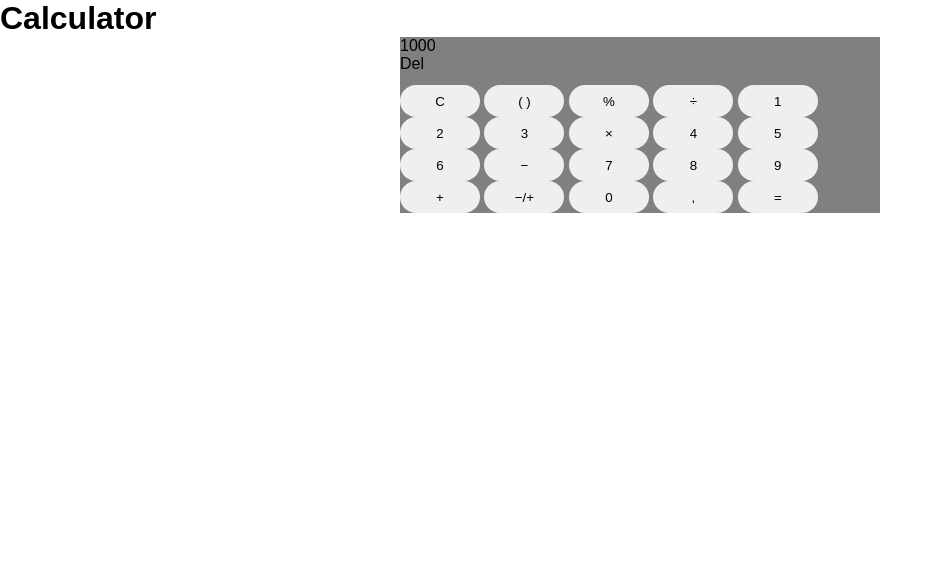
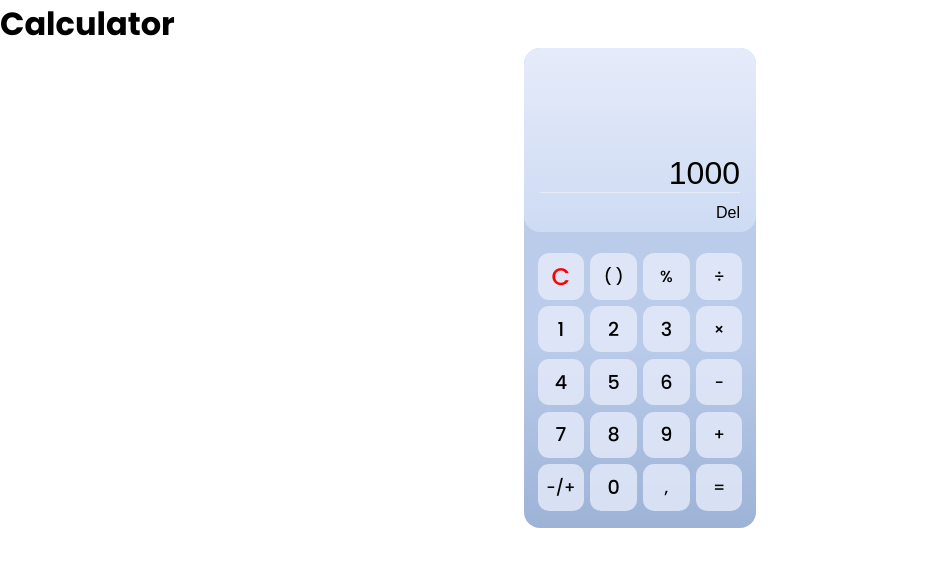
Before and after one commit to gabrielmarques23/smart-calculator, a plain HTML site: page index.html in a window 1280 px wide. Shown: the whole page, without its empty margins (0-942 px from the left). Drawn offline with Linux system fonts and the light colour scheme; a web font is replaced by a local one.

Commit message:
Update CSS styles

```diff
--- a/css/style.css
+++ b/css/style.css
@@ -1,39 +1,117 @@
 @charset "UTF-8";
 
-:root{
-    --font01 : "Teachers", sans-serif;
+:root {
+    --FontFamily-01: "Teachers", sans-serif;
+    --FontFamily-02: "Poppins", sans-serif;
+    --Web-Bg: #C1CFE7;
+
+    --CalcScrLinear-01: #cddbf3;
+    --CalcScrLinear-02: #e6ebfa;
+
+    --CalcBgLinear-01: #9db3d6;
+    --CalcBgLinear-02: #bbcceb;
+
+    --Symbols-color: var(--Bg-buttonEqual);
+    --ButtonEqual-bg: #245DC7;
+    --Buttons-bg: #e6ebfacc;
+    --Number-color: #0C1320;
 }
 
-*{
+* {
     margin: 0;
     padding: 0;
-    font-size: 62,5%;
+    font-size: 62, 5%;
     border: none;
     box-sizing: border-box;
 }
 
-html, body{
-    font-family: var(--font01);
-    font-weight: 100;
+body {
+    font-weight: 300;
+    font-family: var(--FontFamily-02);
 }
 
-#calculatorApp{
-    background: gray;
-    width: 30rem;
-    max-width: 40rem;
+#calculatorApp {
+    background-image: linear-gradient(to top, var(--CalcBgLinear-01), var(--CalcBgLinear-02) 40%);
+    font-family: var(--FontFamily-01);
+    width: 14.5rem;
+    max-width: 14.5rem;
+    height: 30rem;
+    display: grid;
+    align-content: stretch;
+    border-radius: 1rem;
+    padding-bottom: .5rem;
     margin: auto;
 }
 
- .calcScreen{
-    height: 3rem;
-
-}
-.calcButtons button{
-    width: 5rem;
-    height: 2rem;
+.calcScreen {
+    position: relative;
+    background-image: linear-gradient(to top, var(--CalcScrLinear-01), var(--CalcScrLinear-02));
+    height: 11.5rem;
     border-radius: 1rem;
+    padding: 0 1rem;
+    overflow: hidden;
 }
 
-.calcButtons button:hover{
-    background-color: color-mix(in lch longer hue, color percentage, color percentage);
+.centralizeScreen {
+    width: 100%;
+    height: 100%;
+    display: flex;
+    flex-direction: column;
+    justify-content: flex-end;
+    align-items: flex-end;
 }
+
+#calcDisplay {
+    font-size: 2rem;
+    width: 100%;
+    text-align: right;
+    background: none;
+    border-block: none;
+    outline: none;
+}
+
+.bottomDisplay {
+    display: flex;
+    height: 2.5rem;
+    width: 100%;
+    border-top: .1rem solid var(--CalcScrLinear-02);
+    justify-content: flex-end;
+    align-items: center;
+}
+
+.calcButtons {
+    display: flex;
+    flex-wrap: wrap;
+    justify-content: center;
+    align-content: center;
+}
+
+.numberButton {
+    font-size: 1.2rem;
+    font-weight: 500;
+}
+
+.MathSymbButton {
+    font-size: 1rem;
+    font-weight: 500;
+}
+
+.cleanButton {
+    color: red;
+    background: var(--Buttons-bg);
+    font-size: 1.5rem;
+    font-weight: 500;
+}
+
+.calcButtons button {
+    font-family: var(--FontFamily-02);
+    background: var(--Buttons-bg);
+    width: 2.9rem;
+    height: 2.9rem;
+    margin: .2rem;
+    border-radius: .7rem;
+}
+
+div.calcButtons button:hover {
+    filter: brightness(107%);
+}
```
